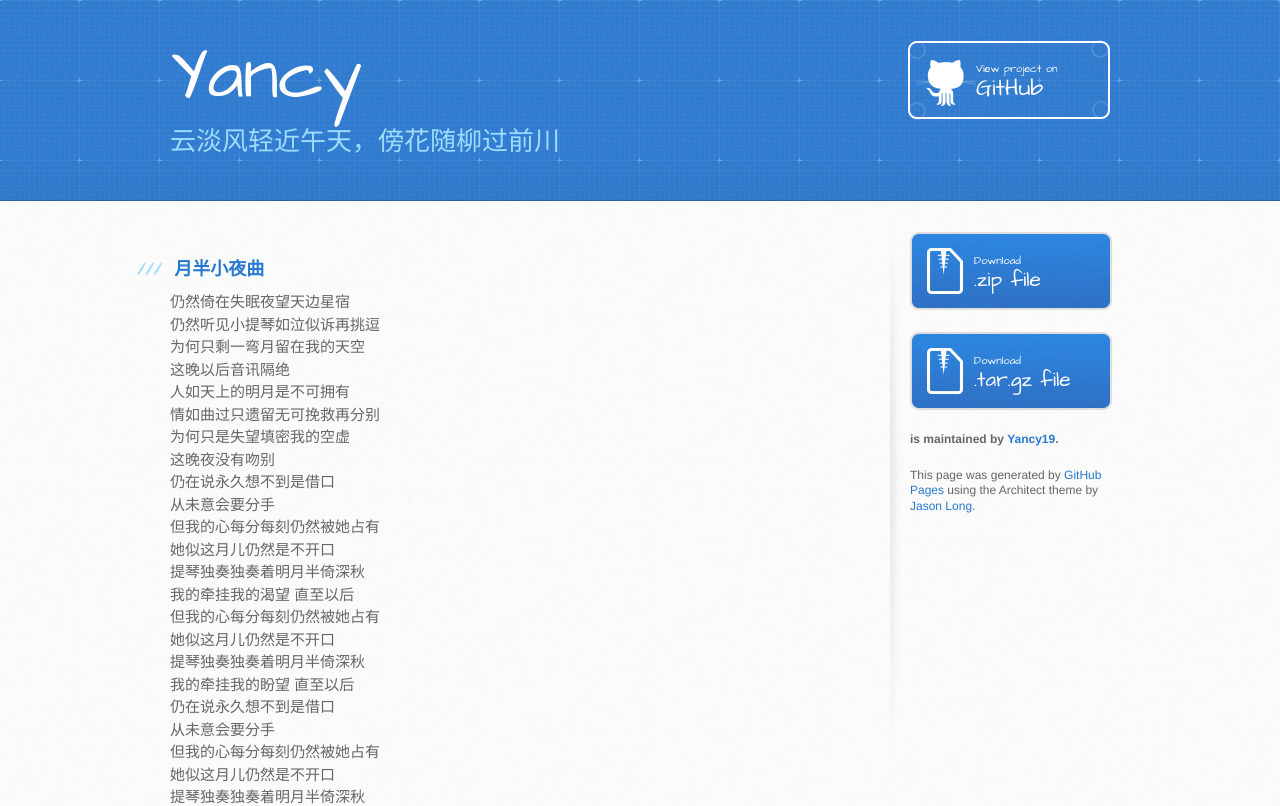
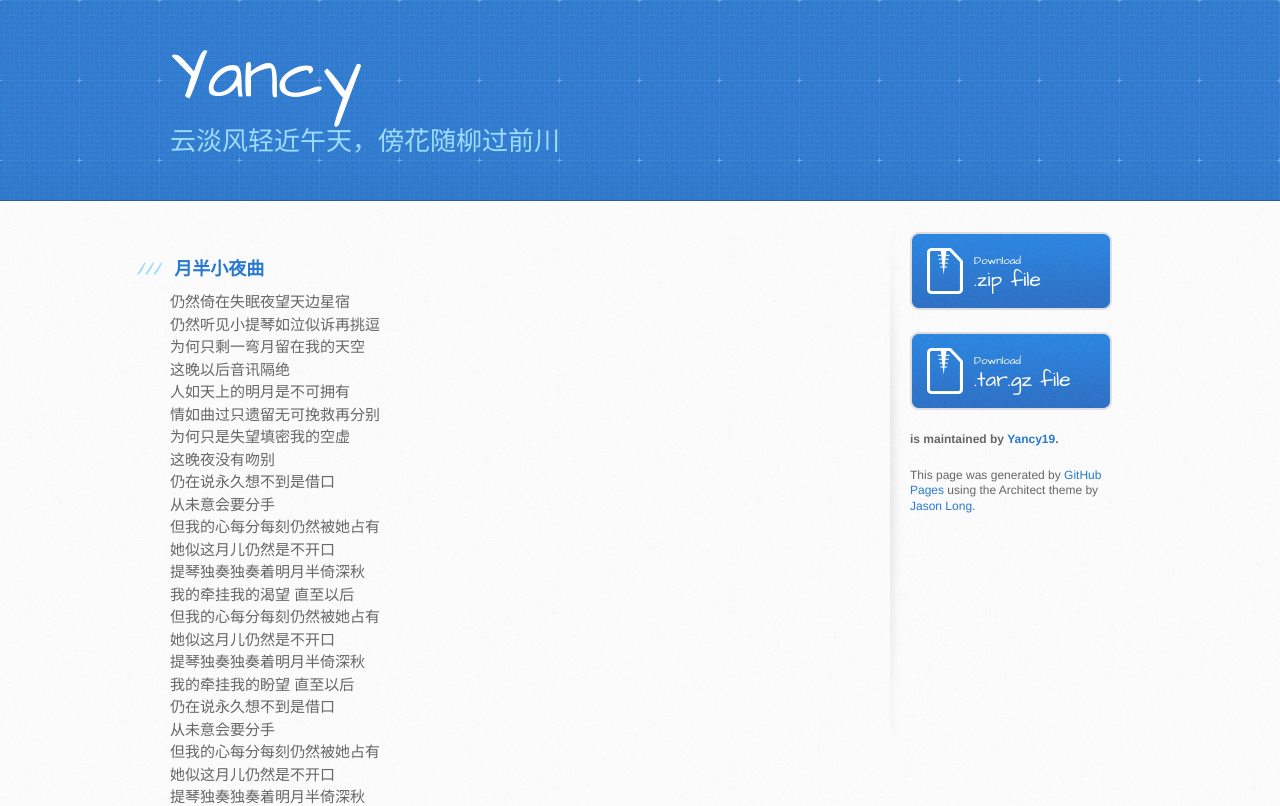
Before and after one commit to Yancy19/Blog, a plain HTML site: page index.html in a window 1280 px wide. Shown: the top 806 px of the page. Drawn offline with Linux system fonts and the light colour scheme.

Commit message:
Update index.html

```diff
--- a/index.html
+++ b/index.html
@@ -21,7 +21,7 @@
       <div class="inner">
         <h1>Yancy</h1>
         <h2>云淡风轻近午天，傍花随柳过前川</h2>
-        <a href="https://github.com/Yancy19/resume.github.com" class="button" target=""><small>View project on</small> GitHub</a>
+        <a href="https://github.com/Yancy19/resume.github.com" class="button" target="" hidden><small>View project on</small> GitHub</a>
       </div>
     </header>
     <div id="content-wrapper">
```
